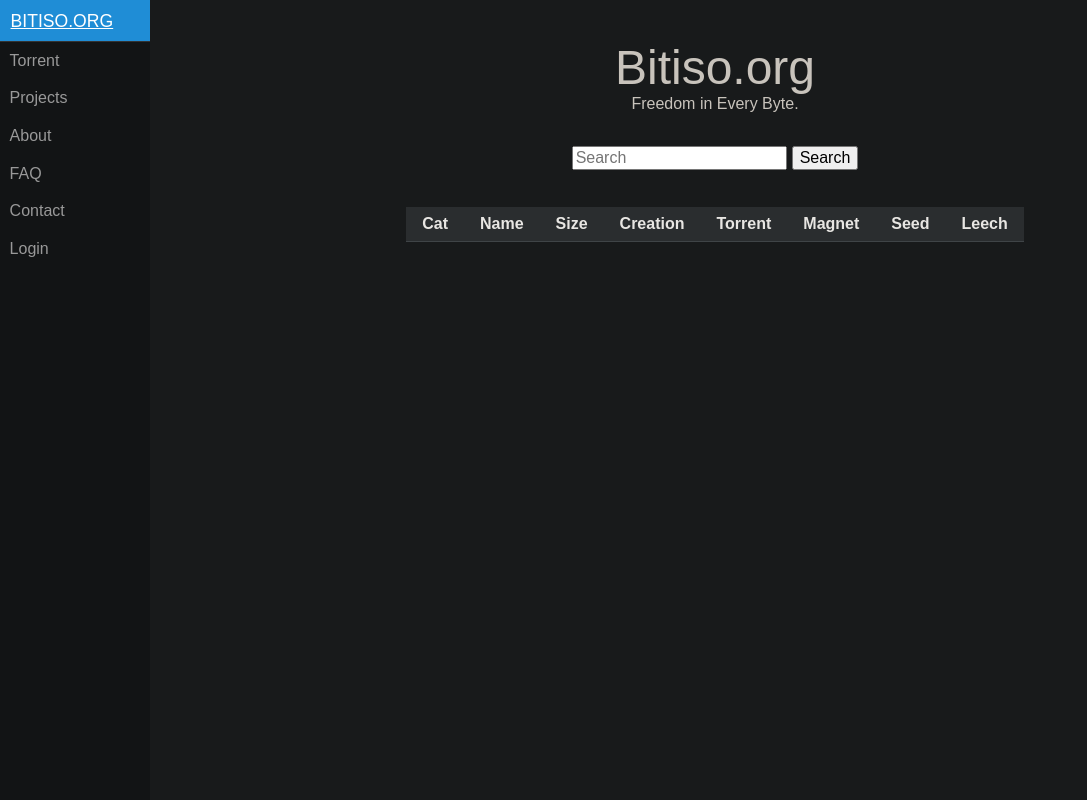
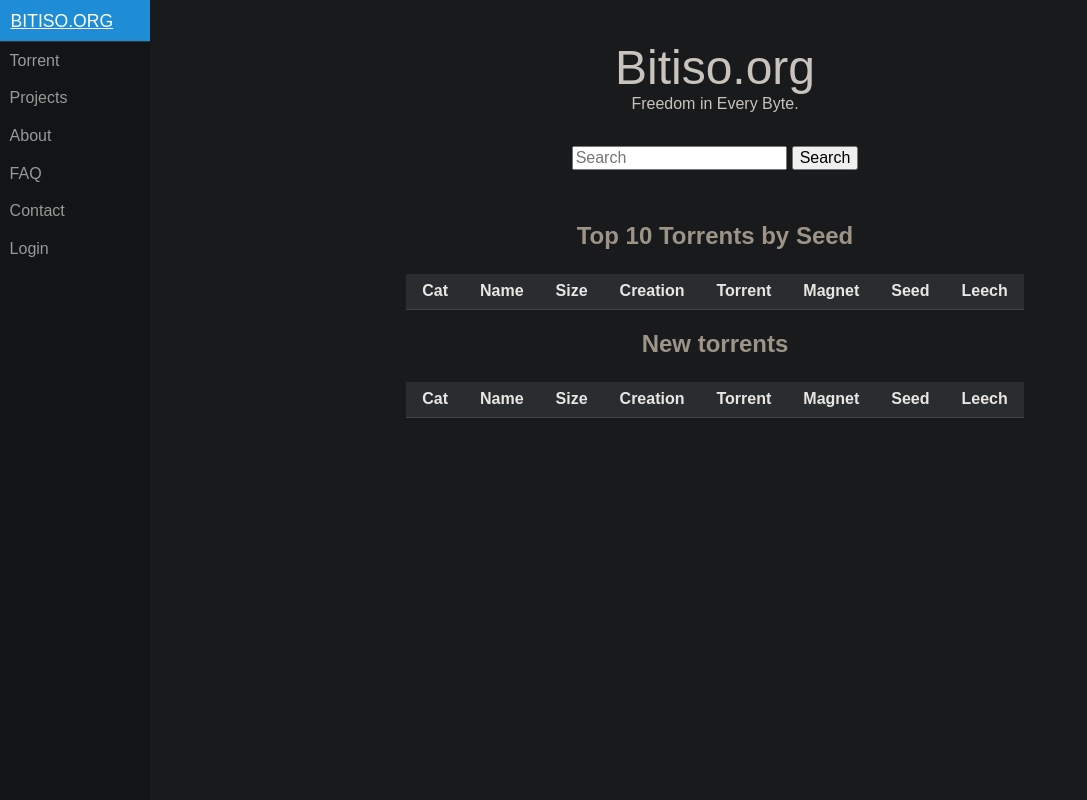
Before and after one commit to pandamasta/bitiso-django, a Django app: template torrent/templates/torrent/index.html in a window 1280 px wide. Shown: the whole page, without its empty margins (0-1087 px from the left). Run offline with Django 5.2, Linux system fonts and the light colour scheme; the template is opened without the code that fills it, so the values that code supplies are empty; parts of the project's set-up code (start-up, migrations or seed data) failed here and were passed over.

Commit message:
Add top 10 torrents

```diff
--- a/torrent/templates/torrent/index.html
+++ b/torrent/templates/torrent/index.html
@@ -9,6 +9,52 @@
         <button type="submit" class="search-btn">Search</button>
     </form>
 </div>
+
+
+<!-- Top 10 Torrents by Seed -->
+<h2 style="text-align: center;">Top 10 Torrents by Seed</h2>
+<div class="scrollable-container">
+
+<table class="pure-table pure-table-horizontal torrent-table">
+    <thead>
+        <tr>
+            <th>Cat</th>
+            <th>Name</th>
+            <th>Size</th>
+            <th>Creation</th>
+            <th>Torrent</th>
+            <th>Magnet</th>
+            <th>Seed</th>
+            <th>Leech</th>
+        </tr>
+    </thead>
+    <tbody>
+        {% if top_seeded_torrent_list %}
+        {% for torrent in top_seeded_torrent_list %}
+        <tr>
+            <td><a href="/category/{{ torrent.category.id }}" class="badge tag" title="{{ torrent.category.category_parent_id.name|default:"None" }}">{{ torrent.category.category_parent_id.name|default:"None" }}</a></td>
+            <td class="no-wrap">
+                {% if torrent.project.mini_image %}
+                <img src="{{ torrent.project.mini_image.url }}" alt="">
+                {% endif %}
+                <a href="/detail/{{ torrent.name }}">{{ torrent.name }}</a>
+            </td>
+            <td>{{ torrent.size | filesizeformat }}</td>
+            <td class="single-line">{{ torrent.creation | date:"M. j" }}</td>
+            <td><a href="/media/{{ torrent.metainfo_file }}">Torrent</a></td>
+            <td class="center-content-magnet"><a href="{{ torrent.magnet }}"><img src="{% static 'img/icon-magnet.gif' %}" alt="Magnet link"></a></td>
+            <td class="seed">{{ torrent.seed }}</td>
+            <td class="leech">{{ torrent.leech }}</td>
+        </tr>
+        {% endfor %}
+        {% endif %}
+    </tbody>
+</table>
+</div>
+
+<!-- New Torrents -->
+
+<h2 style="text-align: center;">New torrents</h2>
 
     <div class="scrollable-container">
 <table class="pure-table pure-table-horizontal torrent-table">
@@ -28,7 +74,9 @@
 {% if torrent_list %}
 {% for torrent in torrent_list %}
             <tr>
-                <td><a href="/category/{{ torrent.category.id }}">{{ torrent.category.category_parent_id.name|default:"None"  }}</a></td>
+                <td><a href="{{ torrent.category.category_parent_id }}">{{ torrent.category.category_parent_id.name|default:"None"  }}</a></td>
+                <!-- <td><a href="/category/{{ torrent.category.id }}">{{ torrent.category.category_parent_id.name|default:"None"  }}</a></td> -->
+
                 {#<td>{{ torrent.category.category_parent_id.name|default:"None"  }}</td>#}
 
                 <td class="no-wrap">
```
Also changed, not shown: AUTHORS.txt (added, +7 -0 lines), torrent/views.py (+6 -31 lines).
